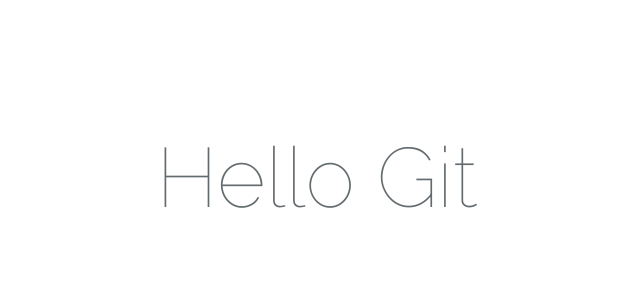
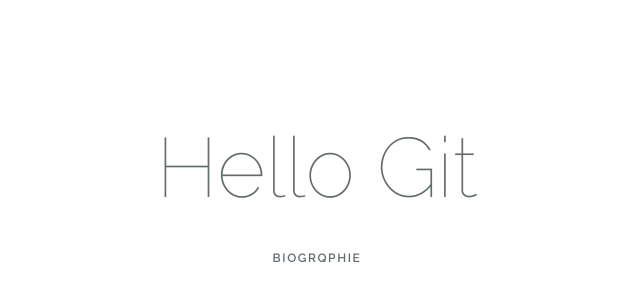
Before and after one commit to raturex/prjGit, a plain HTML site: page index.html in a window 1280 px wide. Shown: the part 208-508 px from the top of the page, without its empty margins (323-963 px from the left). Drawn offline with Linux system fonts and the light colour scheme.

Commit message:
new add RB_1.0

```diff
--- a/index.html
+++ b/index.html
@@ -75,6 +75,8 @@
 
                 <div class="links">
 
+               	   <a href="biographie.html"> Biogrqphie </a>
+
                 </div>
             </div>
         </div>
```
